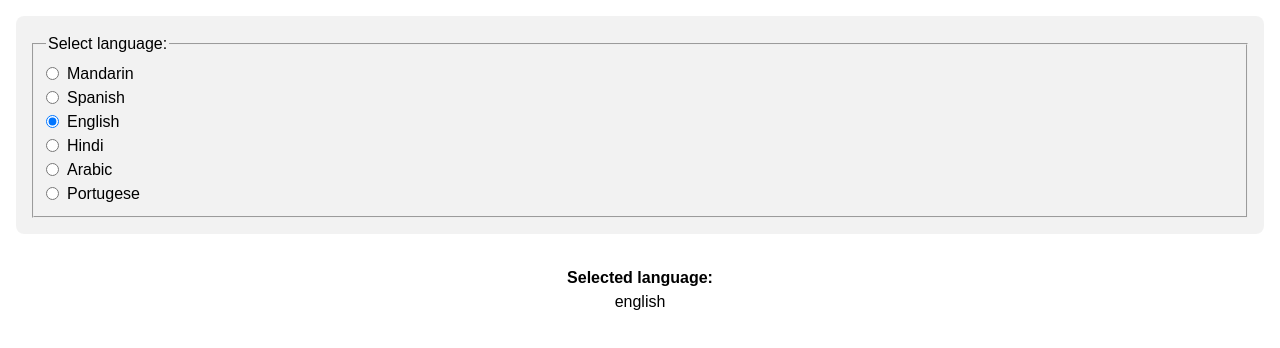
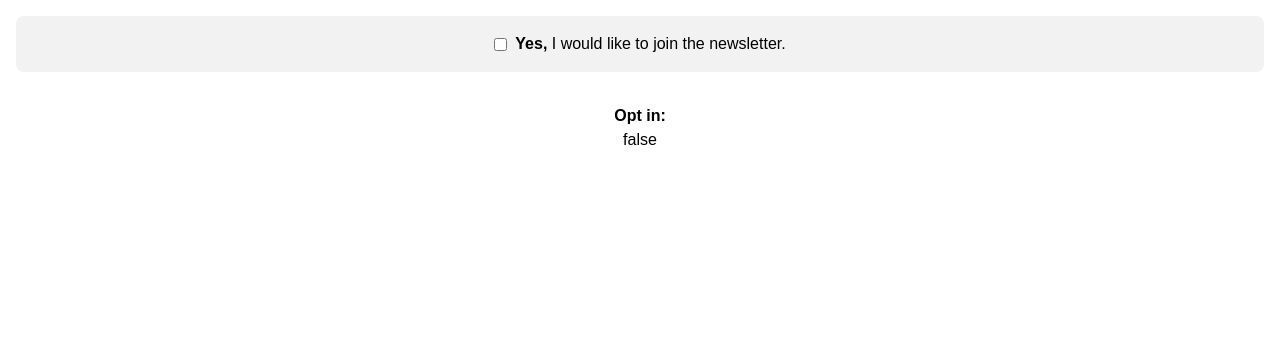
Before and after one commit to simotae14/react-joy-exercises, a React (Create React App) app: page / in a window 1280 px wide. Shown: the top 348 px of the page. Built offline with nearby package versions, Linux system fonts and the light colour scheme; a web font is replaced by a local one.

Commit message:
67 Input Cheatsheet - Checkboxes - Single checkbox example

```diff
--- a/src/App.js
+++ b/src/App.js
@@ -1,10 +1,7 @@
 import React from 'react';
 
 function App() {
-  const [
-    language,
-    setLanguage
-  ] = React.useState('english');
+  const [optIn, setOptIn] = React.useState(false);
 
   return (
     <>
@@ -13,46 +10,23 @@ function App() {
           event.preventDefault();
         }}
       >
-        <fieldset>
-          <legend>
-            Select language:
-          </legend>
-
-          {VALID_LANGUAGES.map(option => (
-            <div key={option}>
-              <input
-                type="radio"
-                name="current-language"
-                id={option}
-                value={option}
-                checked={option === language}
-                onChange={event => {
-                  setLanguage(event.target.value);
-                }}
-              />
-              <label htmlFor={option}>
-                {option}
-              </label>
-            </div>
-          ))}
-        </fieldset>
+        <input
+          type="checkbox"
+          id="opt-in-checkbox"
+          checked={optIn}
+          onChange={event => {
+            setOptIn(event.target.checked);
+          }}
+        />
+        <label htmlFor="opt-in-checkbox">
+          <strong>Yes,</strong> I would like to join the newsletter.
+        </label>
       </form>
-
       <p>
-        <strong>Selected language:</strong>
-        {language || "undefined"}
+        <strong>Opt in:</strong> {optIn.toString()}
       </p>
     </>
   );
 }
 
-const VALID_LANGUAGES = [
-  'mandarin',
-  'spanish',
-  'english',
-  'hindi',
-  'arabic',
-  'portugese',
-];
-
 export default App;
--- a/src/styles.css
+++ b/src/styles.css
@@ -1,12 +1,12 @@
 form {
+  --bg: hsl(0deg 0% 95%);
+  display: flex;
+  justify-content: center;
+  gap: 8px;
+  align-items: center;
   padding: 16px;
-  background: hsl(0deg 0% 0% / 0.05);
+  background: var(--bg);
   border-radius: 8px;
-}
-fieldset div {
-  display: flex;
-  align-items: center;
-  gap: 8px;
 }
 p {
   margin-top: 2rem;
@@ -15,6 +15,3 @@ p {
 p strong {
   display: block;
 }
-label {
-  text-transform: capitalize;
-}
```
